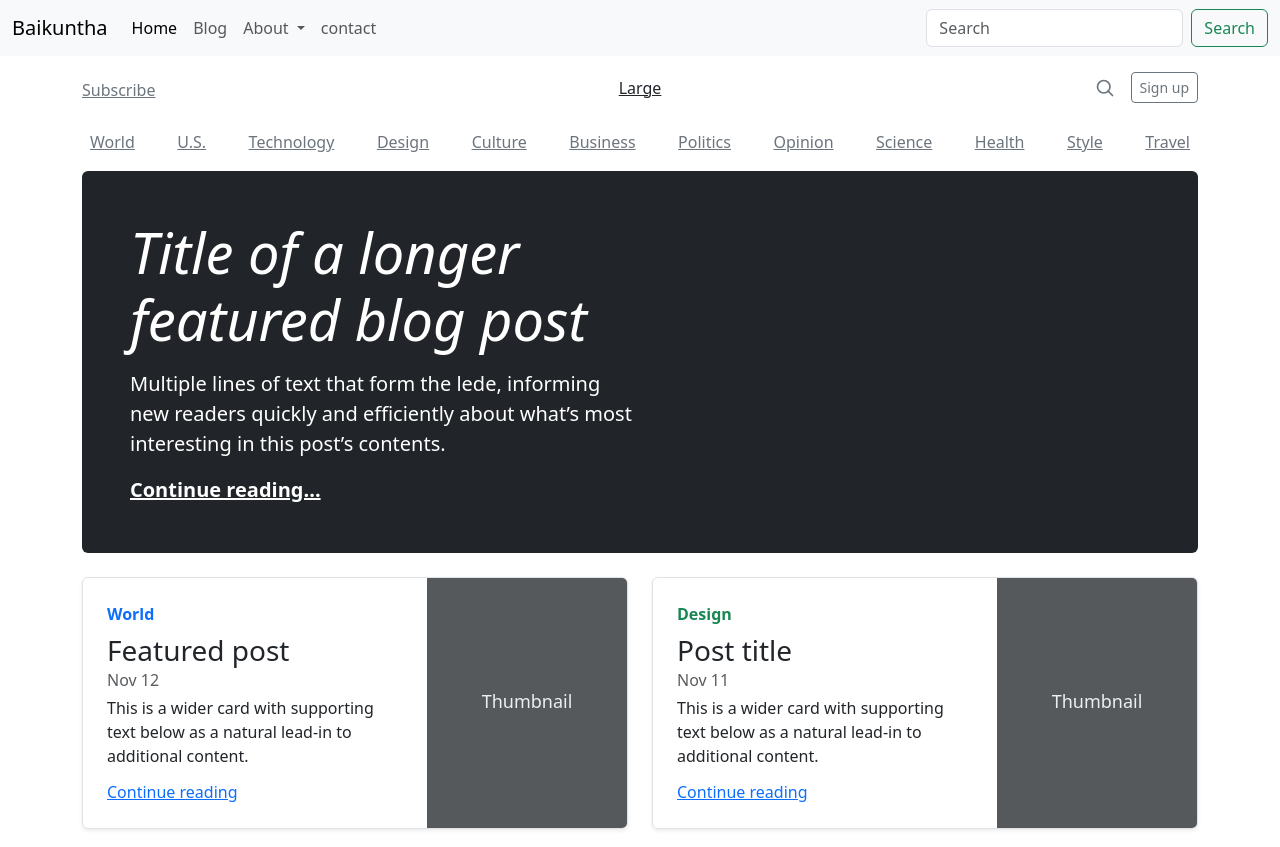
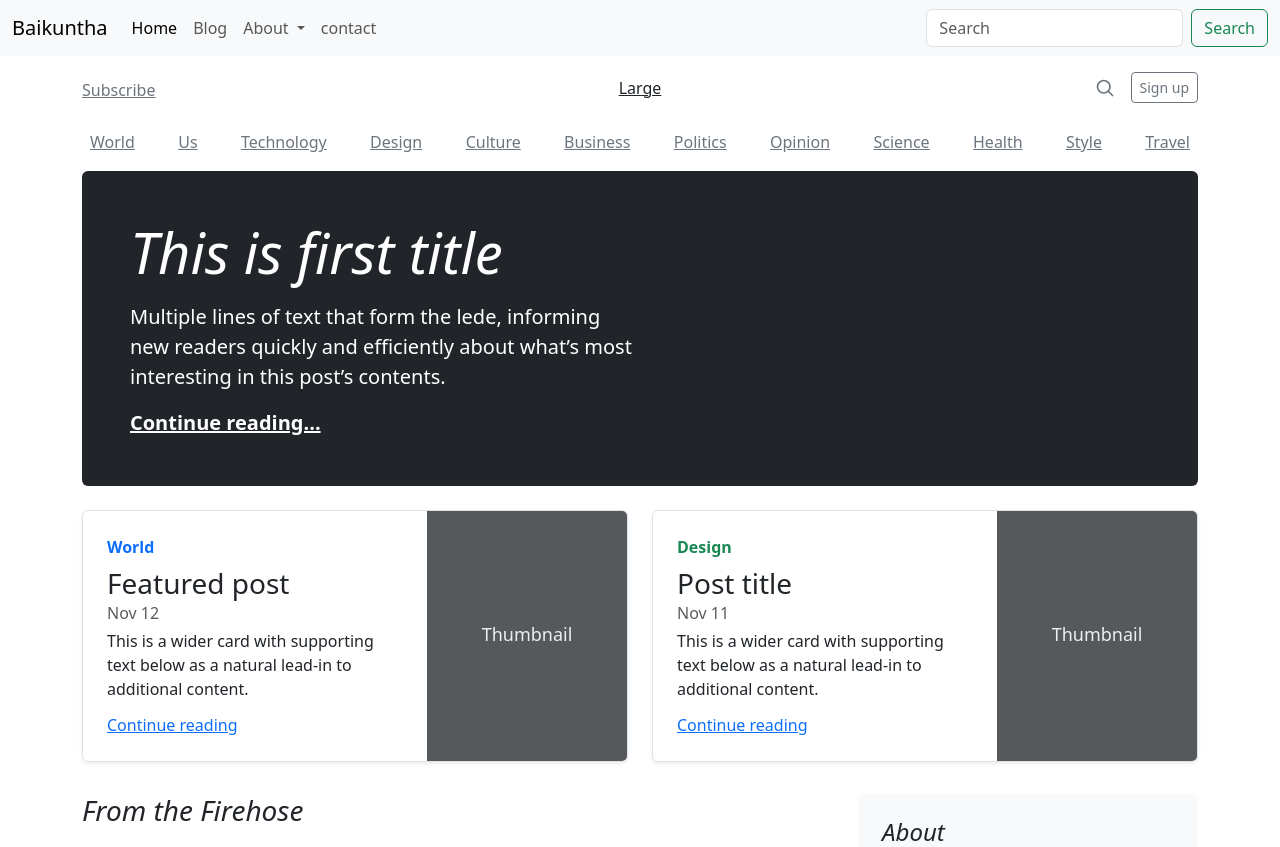
Before and after one commit to Baikun1/project_tailors_2, a Django app: page /blog in a window 1280 px wide. Shown: the top 847 px of the page. Run offline with Django 4.2, Linux system fonts and the light colour scheme; some libraries are stand-ins or nearby versions.

Commit message:
title changed

```diff
--- a/templates/blog.html
+++ b/templates/blog.html
@@ -150,7 +150,7 @@
     <div class="nav-scroller py-1 mb-2">
       <nav class="nav d-flex justify-content-between">
         <a class="p-2 link-secondary" href="#">World</a>
-        <a class="p-2 link-secondary" href="#">U.S.</a>
+        <a class="p-2 link-secondary" href="#">Us</a>
         <a class="p-2 link-secondary" href="#">Technology</a>
         <a class="p-2 link-secondary" href="#">Design</a>
         <a class="p-2 link-secondary" href="#">Culture</a>
@@ -169,7 +169,7 @@
     <div class="p-4 p-md-5 mb-4 rounded text-bg-dark">
       <div class="col-md-6 px-0">
         <h1 class="display-4 fst-italic">
-          Title of a longer featured blog post
+          This is first title
         </h1>
         <p class="lead my-3">
           Multiple lines of text that form the lede, informing new readers
--- a/templates/contact.html
+++ b/templates/contact.html
@@ -18,7 +18,7 @@
         <div id="emailHelp" class="form-text">We'll never share your contact detail with anyone else.</div>
       </div>
     <div class="mb-3">
-      <label for="exampleInputPassword1" class="form-label">Password</label>
+      <label for="exampleInputPassword1" class="form-label">Password.</label>
       <input type="password" class="form-control" id="exampleInputPassword1">
     </div>
     <div class="mb-3 form-check">
```
